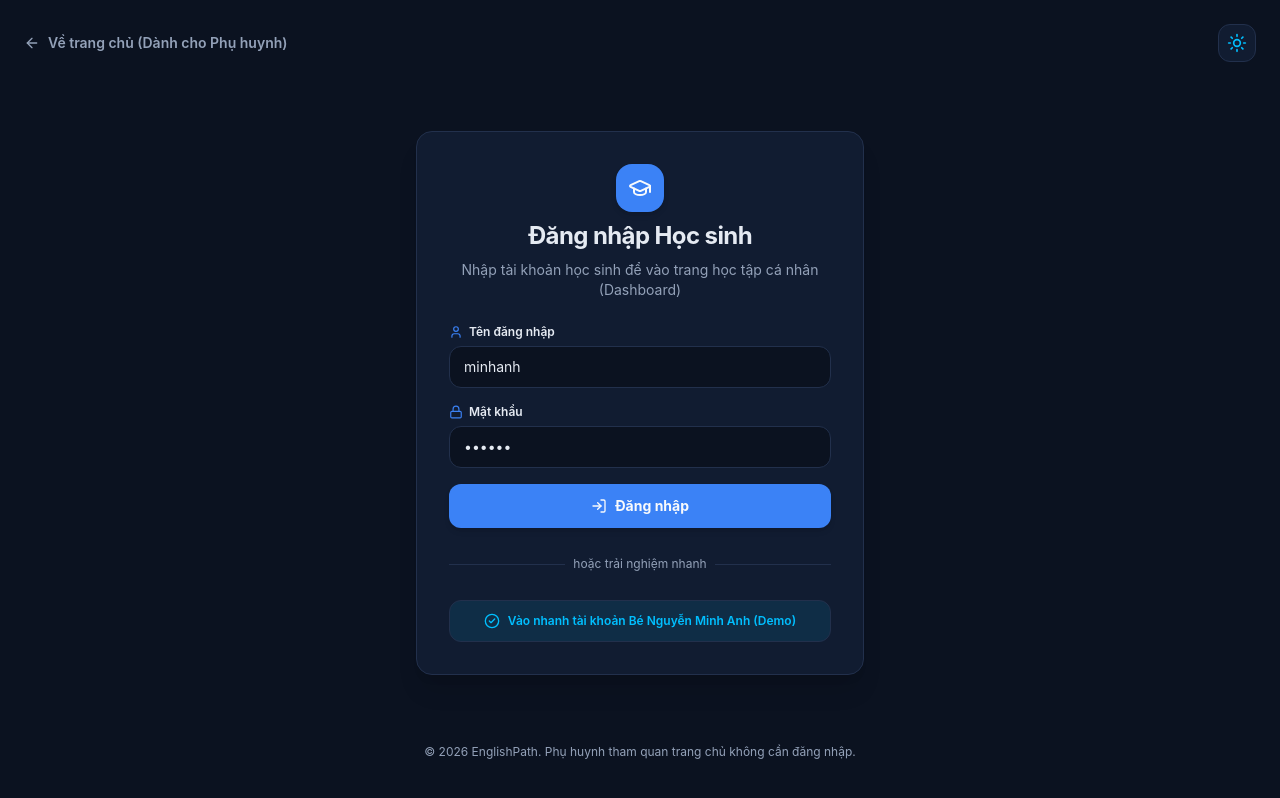
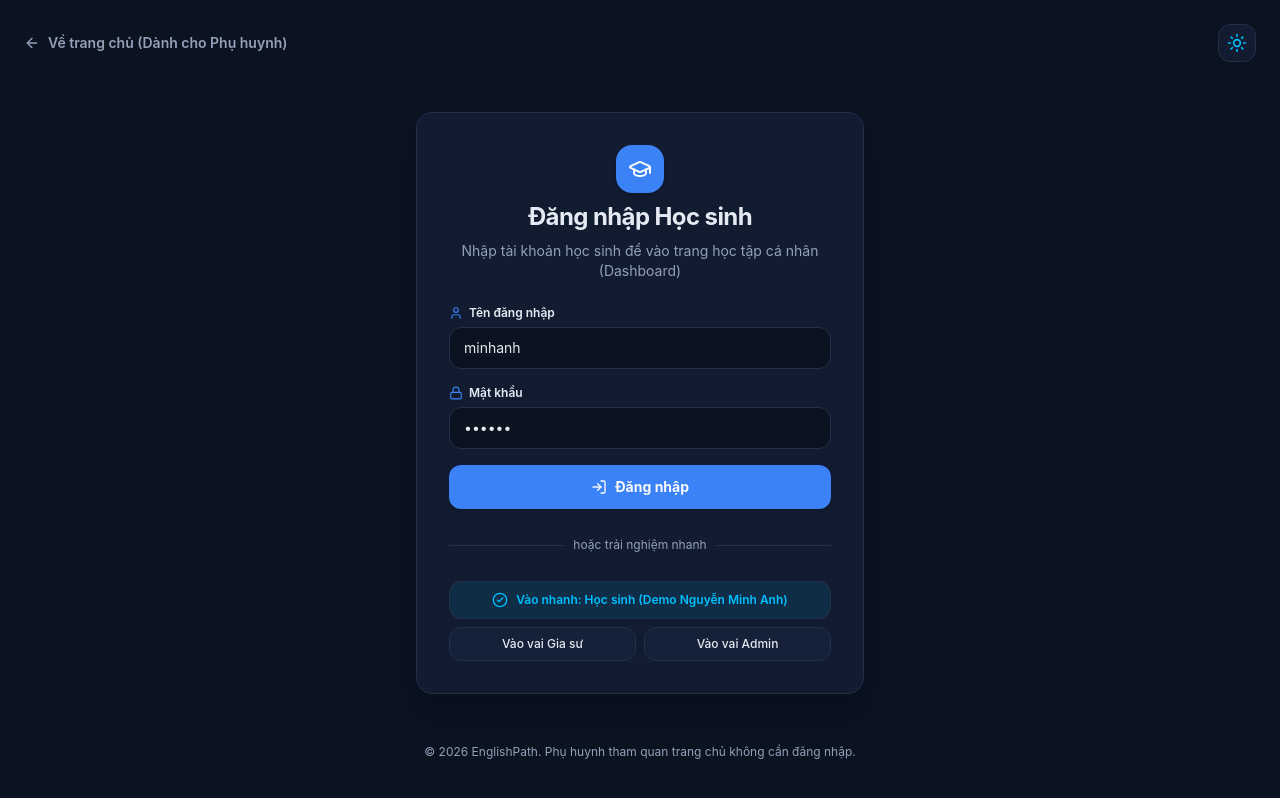
Before and after one commit to quangnguyenviet/Do-an, a React app in the folder frontend/: page /login in a window 1280 px wide. Built offline with nearby package versions, Linux system fonts and the light colour scheme; the HTML template or start-up script is replaced by a standard one.

Commit message:
fix(frontend): handle missing themes in ThemeContext and add quick demo login roles

```diff
--- a/frontend/src/components/ui/ThemeSwitcher.jsx
+++ b/frontend/src/components/ui/ThemeSwitcher.jsx
@@ -1,11 +1,12 @@
 import { useTheme } from "../../context/ThemeContext";
 
 export default function ThemeSwitcher() {
-  const { theme, setTheme, themes } = useTheme();
+  const { theme, setTheme, themes = {} } = useTheme();
+  const themeEntries = Object.entries(themes || {});
 
   return (
     <div className="flex items-center gap-1.5 rounded-lg bg-slate-100 p-1 dark:bg-slate-800">
-      {Object.entries(themes).map(([key, t]) => (
+      {themeEntries.map(([key, t]) => (
         <button
           key={key}
           onClick={() => setTheme(key)}
--- a/frontend/src/context/ThemeContext.jsx
+++ b/frontend/src/context/ThemeContext.jsx
@@ -1,6 +1,23 @@
 import { createContext, useContext, useEffect, useState } from "react";
 
 const STORAGE_KEY = "ep_theme";
+
+const THEMES = {
+  dark: {
+    name: "Tối",
+    label: "Speedtest",
+    accent: "bg-cyan-500",
+    accentRing: "ring-cyan-500",
+    dot: "bg-cyan-500",
+  },
+  light: {
+    name: "Sáng",
+    label: "Trắng",
+    accent: "bg-blue-600",
+    accentRing: "ring-blue-600",
+    dot: "bg-blue-600",
+  },
+};
 
 const ThemeContext = createContext(null);
 
@@ -33,7 +50,7 @@ export function ThemeProvider({ children }) {
   };
 
   return (
-    <ThemeContext.Provider value={{ theme, setTheme, toggleTheme }}>
+    <ThemeContext.Provider value={{ theme, setTheme, toggleTheme, themes: THEMES }}>
       {children}
     </ThemeContext.Provider>
   );
--- a/frontend/src/pages/LoginPage.jsx
+++ b/frontend/src/pages/LoginPage.jsx
@@ -8,7 +8,7 @@ export default function LoginPage() {
   const [username, setUsername] = useState("minhanh");
   const [password, setPassword] = useState("123456");
   const [error, setError] = useState("");
-  const { loginAsStudent } = useAuth();
+  const { loginAsStudent, loginAsTutor, loginAsAdmin } = useAuth();
   const navigate = useNavigate();
 
   const handleLogin = (e) => {
@@ -19,12 +19,22 @@ export default function LoginPage() {
     }
     // Authenticate student session and navigate to student dashboard
     loginAsStudent("s1");
-    navigate("/dashboard");
+    navigate("/student");
   };
 
   const handleQuickStudentLogin = () => {
     loginAsStudent("s1");
-    navigate("/dashboard");
+    navigate("/student");
+  };
+
+  const handleQuickTutorLogin = () => {
+    loginAsTutor();
+    navigate("/tutor");
+  };
+
+  const handleQuickAdminLogin = () => {
+    loginAsAdmin();
+    navigate("/admin");
   };
 
   return (
@@ -109,15 +119,33 @@ export default function LoginPage() {
             </div>
           </div>
 
-          {/* Quick Demo Student Button */}
+          {/* Quick Demo Role Buttons */}
+          <div className="space-y-2">
             <button
               type="button"
               onClick={handleQuickStudentLogin}
-            className="w-full py-3 rounded-xl border border-accent/40 bg-accent/10 text-accent font-semibold text-xs hover:bg-accent/20 transition-colors flex items-center justify-center gap-2 cursor-pointer"
+              className="w-full py-2.5 px-3 rounded-xl border border-accent/40 bg-accent/10 text-accent font-semibold text-xs hover:bg-accent/20 transition-colors flex items-center justify-center gap-2 cursor-pointer"
             >
               <CheckCircle2 className="w-4 h-4" />
-            <span>Vào nhanh tài khoản Bé Nguyễn Minh Anh (Demo)</span>
+              <span>Vào nhanh: Học sinh (Demo Nguyễn Minh Anh)</span>
             </button>
+            <div className="grid grid-cols-2 gap-2">
+              <button
+                type="button"
+                onClick={handleQuickTutorLogin}
+                className="py-2 px-3 rounded-xl border border-border bg-muted/50 text-foreground font-medium text-xs hover:bg-muted transition-colors flex items-center justify-center gap-1.5 cursor-pointer"
+              >
+                <span>Vào vai Gia sư</span>
+              </button>
+              <button
+                type="button"
+                onClick={handleQuickAdminLogin}
+                className="py-2 px-3 rounded-xl border border-border bg-muted/50 text-foreground font-medium text-xs hover:bg-muted transition-colors flex items-center justify-center gap-1.5 cursor-pointer"
+              >
+                <span>Vào vai Admin</span>
+              </button>
+            </div>
+          </div>
         </div>
       </main>
 
--- a/frontend/src/pages/SettingsPage.jsx
+++ b/frontend/src/pages/SettingsPage.jsx
@@ -120,9 +120,9 @@ export default function SettingsPage() {
       <Card className="mt-4">
         <h2 className="mb-1 text-sm font-semibold text-slate-900 dark:text-slate-50">Theme hiện tại</h2>
         <div className="flex items-center gap-3">
-          <div className={`h-4 w-4 rounded-full ${themes[theme].dot}`} />
+          <div className={`h-4 w-4 rounded-full ${themes?.[theme]?.dot ?? "bg-cyan-500"}`} />
           <p className="text-sm text-slate-600 dark:text-slate-300">
-            Đang dùng: <span className="font-medium text-slate-900 dark:text-slate-50">{themes[theme].name}</span>
+            Đang dùng: <span className="font-medium text-slate-900 dark:text-slate-50">{themes?.[theme]?.name ?? theme}</span>
           </p>
         </div>
       </Card>
```
Lines whose indentation alone changed are shown as unchanged.
